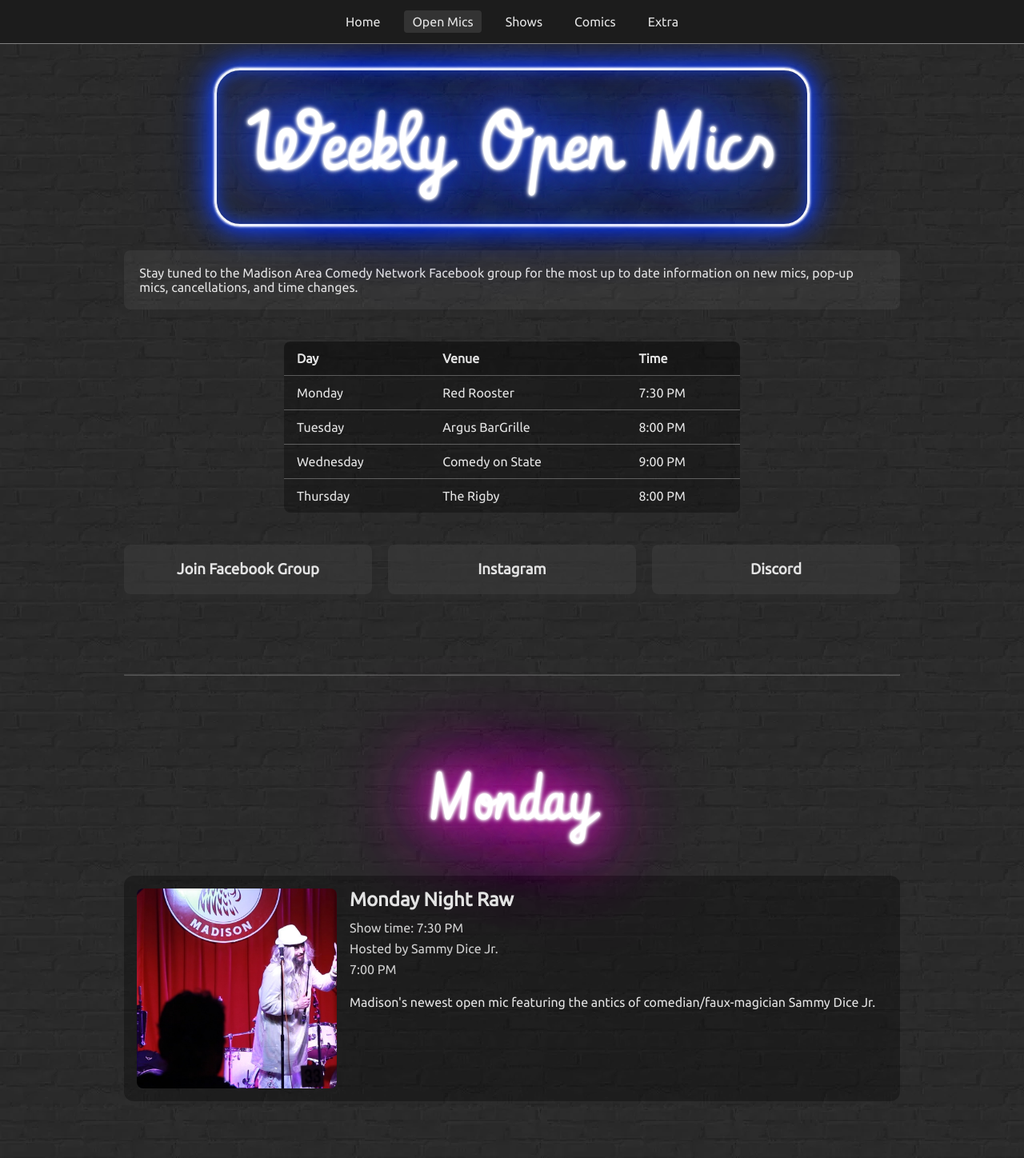
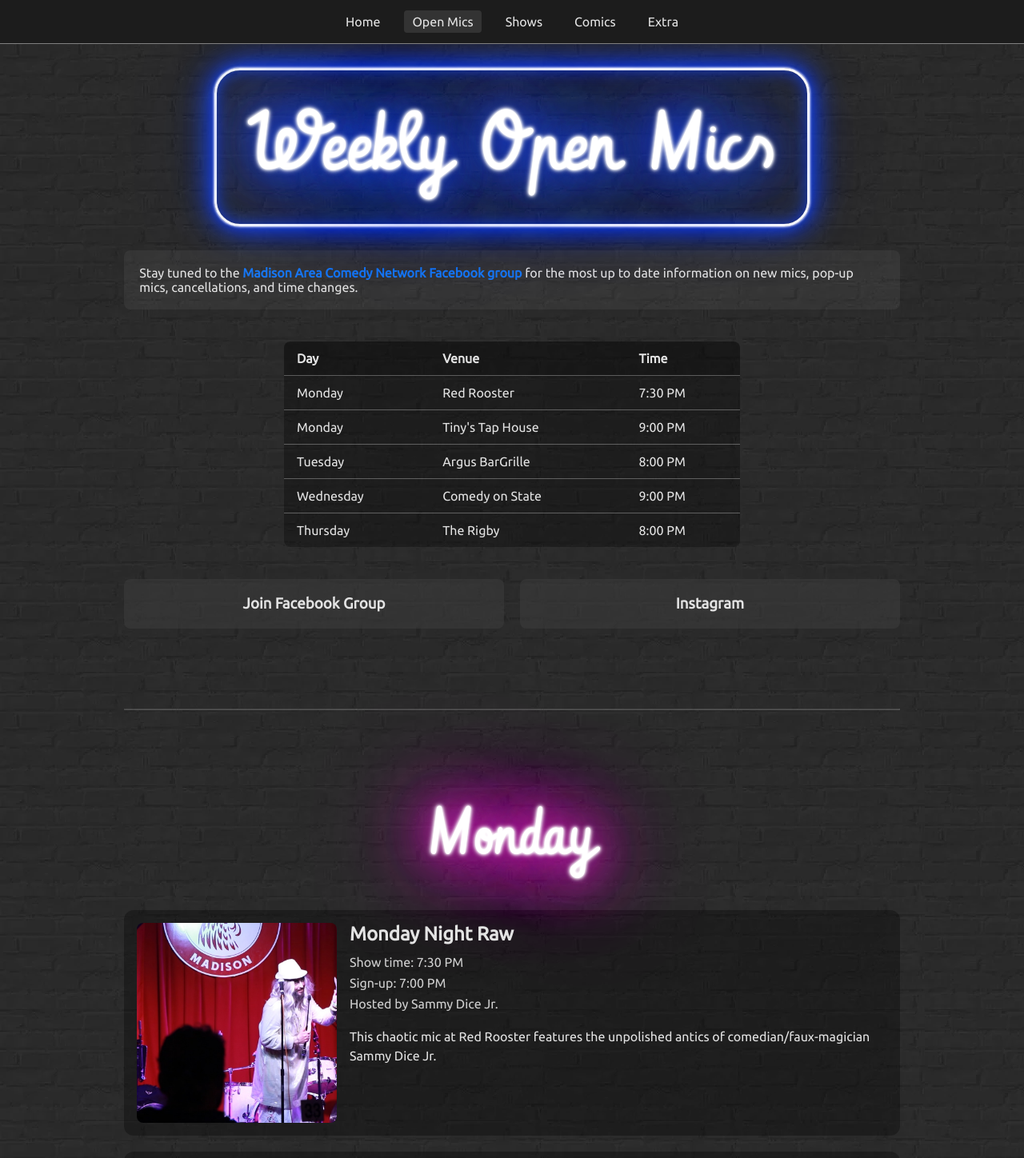
Before and after one commit to clamlands/local-madison-comedy, a SvelteKit app: page /mics in a window 1280 px wide. Shown: the top 1448 px of the page at 80% size. Built offline with nearby package versions, Linux system fonts and the light colour scheme.

Commit message:
Added Tiny Mic Mondays open mic

```diff
--- a/src/routes/mics/+page.svelte
+++ b/src/routes/mics/+page.svelte
@@ -3,6 +3,7 @@
   import argus from '$lib/images/mics/argus.jpg';
   import rigby from '$lib/images/mics/rigby.jpg';
   import rooster from '$lib/images/mics/rooster.jpg';
+  import tinys from '$lib/images/mics/tinys.jpg';
   import OpenMicCard from './OpenMicCard.svelte';
 </script>
 
@@ -11,8 +12,13 @@
     <h1 class="neon-title">Weekly Open Mics</h1>
     <div class="notice">
       <p>
-        Stay tuned to the Madison Area Comedy Network Facebook group for the most up to
-        date information on new mics, pop-up mics, cancellations, and time changes.
+        Stay tuned to the <a
+          href="https://www.facebook.com/groups/186265104823579/"
+          target="_blank"
+          rel="noreferrer"
+          class="facebook-link">Madison Area Comedy Network Facebook group</a
+        > for the most up to date information on new mics, pop-up mics, cancellations, and
+        time changes.
       </p>
     </div>
   </section>
@@ -31,6 +37,11 @@
           <td>Monday</td>
           <td>Red Rooster</td>
           <td>7:30 PM</td>
+        </tr>
+        <tr>
+          <td>Monday</td>
+          <td>Tiny's Tap House</td>
+          <td>9:00 PM</td>
         </tr>
         <tr>
           <td>Tuesday</td>
@@ -52,15 +63,25 @@
   </section>
 
   <section class="quick-links">
-    <a href="https://www.facebook.com/groups/186265104823579/" class="quick-link">
+    <a
+      href="https://www.facebook.com/groups/186265104823579/"
+      target="_blank"
+      rel="noreferrer"
+      class="quick-link"
+    >
       <h3>Join Facebook Group</h3>
     </a>
-    <a href="https://instagram.com/madisoncomedy" class="quick-link">
+    <a
+      href="https://instagram.com/madisoncomedy"
+      target="_blank"
+      rel="noreferrer"
+      class="quick-link"
+    >
       <h3>Instagram</h3>
     </a>
-    <a href="https://instagram.com/madisoncomedy" class="quick-link">
+    <!-- <a href="https://instagram.com/madisoncomedy" class="quick-link">
       <h3>Discord</h3>
-    </a>
+    </a> -->
   </section>
 
   <hr />
@@ -69,10 +90,18 @@
     <OpenMicCard
       venue="Monday Night Raw"
       time="Show time: 7:30 PM"
-      signup="7:00 PM"
+      signup="Sign-up: 7:00 PM"
       host="Sammy Dice Jr."
-      description="Madison's newest open mic featuring the antics of comedian/faux-magician Sammy Dice Jr."
+      description="This chaotic mic at Red Rooster features the unpolished antics of comedian/faux-magician Sammy Dice Jr."
       image={rooster}
+    />
+    <OpenMicCard
+      venue="Tiny Mic Mondays"
+      time="Show time: 9:00 PM"
+      signup="Sign-up: 8:30 PM"
+      host="Chuky Razo"
+      description="Madison's newest open mic at Tiny's Tap House over in the Willy St. neighborhood."
+      image={tinys}
     />
   </section>
 
@@ -83,7 +112,7 @@
     <OpenMicCard
       venue="The Argus Underground"
       time="Show time: 8:00 PM"
-      signup="7:30 PM"
+      signup="Sign-up: 7:30 PM"
       host="Ben O'Connell"
       description="The Argus open mic has been a staple in the Madison comedy scene for over a decade."
       image={argus}
@@ -111,7 +140,7 @@
     <OpenMicCard
       venue="The Revolver at Rigby"
       time="Show time: 8:00 PM"
-      signup="7:30 PM"
+      signup="Sign-up: 7:30 PM"
       host=""
       description="Every week a new host picks a theme or gimmick for the comics to prepare for. The theme is posted ahead of time day-of on the Facebook group. Past themes have included 'Yo mama' jokes, Roast Mic, Random Wikipedia Article, Ohio, and tons more."
       image={rigby}
@@ -140,6 +169,12 @@
     width: 100%;
     max-width: 600px;
     margin: 40px auto;
+  }
+
+  .facebook-link {
+    color: #1877f2;
+    font-weight: bold;
+    text-decoration: none;
   }
 
   table {
--- a/src/routes/mics/OpenMicCard.svelte
+++ b/src/routes/mics/OpenMicCard.svelte
@@ -14,8 +14,8 @@
     <h3>{venue}</h3>
     <div class="mic-details">
       {#if time}<p class="time">{time}</p>{/if}
+      {#if signup}<p class="signup">{@html signup}</p>{/if}
       {#if host}<p class="host">Hosted by {host}</p>{/if}
-      {#if signup}<p class="signup">{@html signup}</p>{/if}
     </div>
     <p class="description">{description}</p>
   </div>
```
Also changed, not shown: src/lib/images/mics/tinys.jpg (added).
